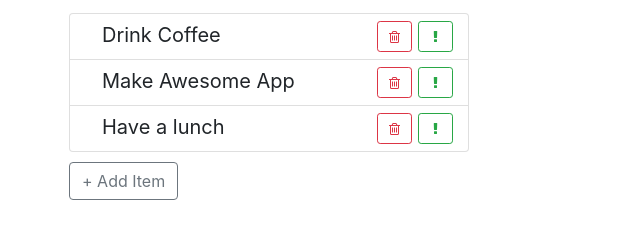
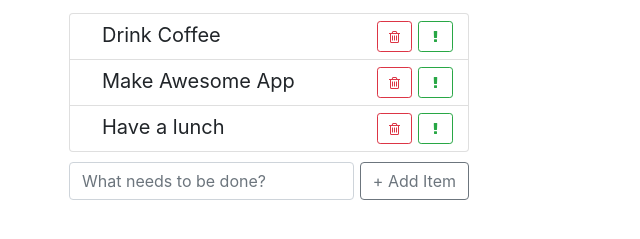
Before and after one commit to andrewstepanets/todoapp, a React app: page / in a window 1280 px wide. Shown: the part 145-384 px from the top of the page, without its empty margins (371-1011 px from the left). Built offline with nearby package versions, Linux system fonts and the light colour scheme.

Commit message:
Added ability to add item from input and contol the component

```diff
--- a/src/components/item-add-form/item-add-form.css
+++ b/src/components/item-add-form/item-add-form.css
@@ -1,3 +1,7 @@
 .item-add-form {
     margin-top: 10px;
 }
+.item-add-form .form-control {
+    flex: 1;
+    margin-right: 6px;
+}
--- a/src/components/item-add-form/item-add-form.js
+++ b/src/components/item-add-form/item-add-form.js
@@ -4,14 +4,38 @@ import './item-add-form.css';
 
 export default class ItemAddForm extends Component {
 
+
+    state = {
+        label: ''
+    };
+
+    onLabelChange = (e) => {
+        this.setState({
+            label: e.target.value.toUpperCase()
+        });
+    };
+
+    onSubmit = (e) => {
+        e.preventDefault();
+        this.props.onItemAdded(this.state.label);
+        this.setState({
+            label: ''
+        });
+    };
+
     render(){
         return(
-            <div className="item-add-form">
+            <form className="item-add-form d-flex justify-content-between"
+                    onSubmit={this.onSubmit}>
+                <input type="text"
+                    className="form-control"
+                        onChange={this.onLabelChange}
+                        placeholder="What needs to be done?"
+                        value={this.state.label}/>
                 <button
                     className="btn btn-outline-secondary"
-                    onClick={ () => this.props.onItemAdded('Hello world') }
                     >+ Add Item</button>
-            </div>
+            </form>
         )
     }
 }
```
